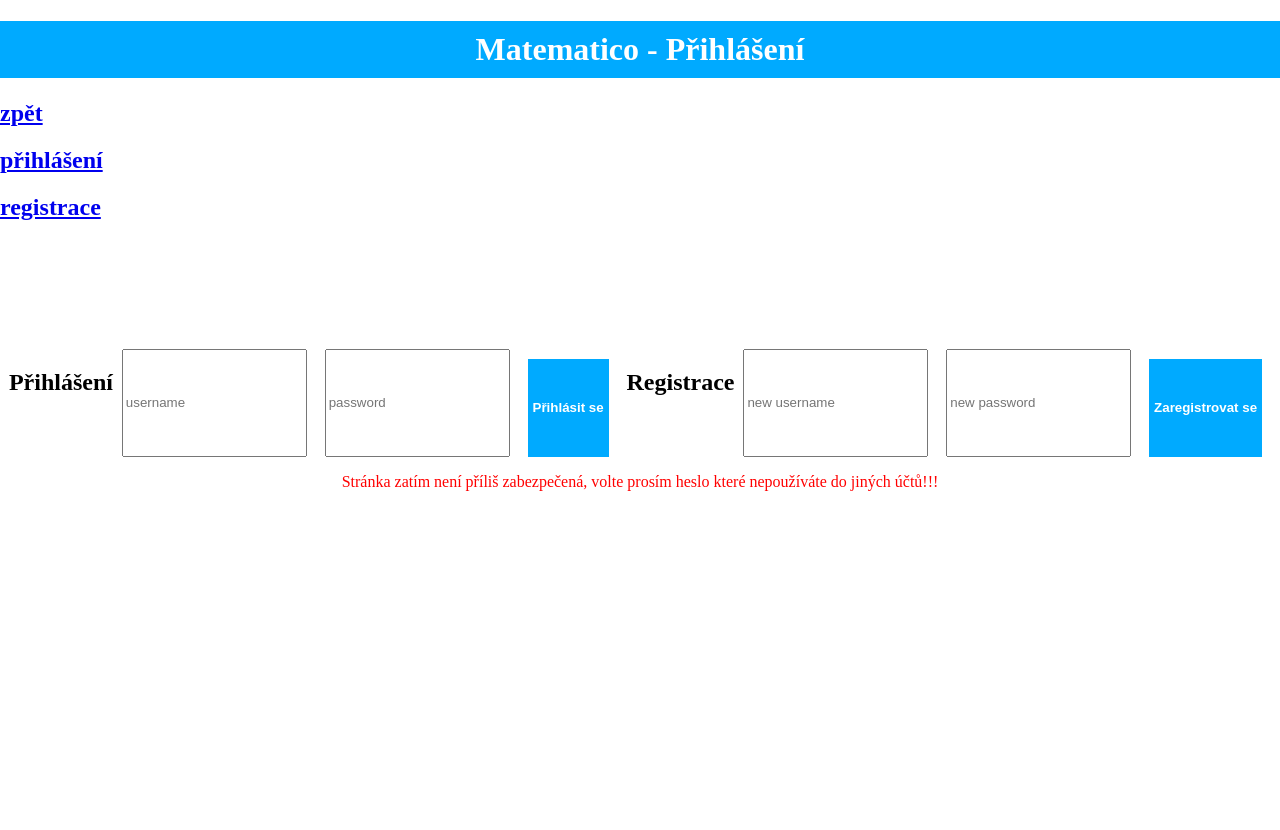
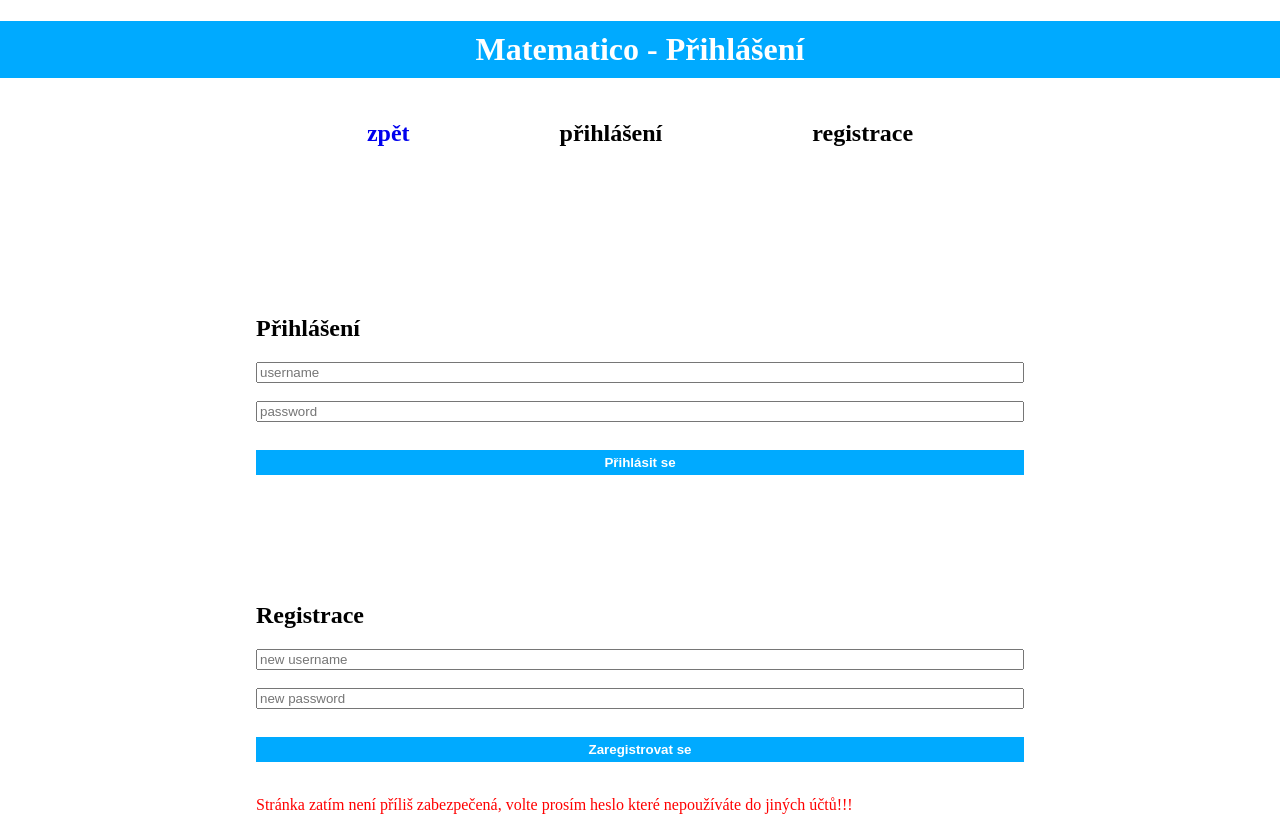
Before and after one commit to Mmac3569/matematico, a PHP site: page /login in a window 1280 px wide. Before the commit the page ends 491 px from the top, so only its background shows below. Run offline with PHP 8.4, Linux system fonts and the light colour scheme.

Commit message:
tweaked the ne style

```diff
--- a/login/index.php
+++ b/login/index.php
@@ -14,8 +14,8 @@
     </header>
     <nav>
         <a href="matematico.great-site.net"><h2 id="back">zpět</h2></a>
-        <a href="#login-header"><h2 id="multiplayer">přihlášení</h2></a>
-        <a href="#register-header"><h2 id="multiplayer">registrace</h2></a>
+        <a href="#login-header"><h2 id="login">přihlášení</h2></a>
+        <a href="#register-header"><h2 id="register">registrace</h2></a>
     </nav>
     <div id="flex-container">
         <h2 id="login-header">Přihlášení</h2>
--- a/login/styles.css
+++ b/login/styles.css
@@ -25,10 +25,33 @@ button {
 #flex-container {
     margin-top: 10%;
     display: flex;
-    flex-flow: row wrap;
-    justify-content: space-evenly;
+    flex-flow: column wrap;
+    justify-content: center;
+    padding-left: 20%;
+    padding-right: 20%;
 }
 
 body {
     margin: 0 0 0 0;
 }
+
+a {
+    text-decoration: none;
+}
+
+#login {
+    margin-left: 150px;
+    color: black;
+}
+
+#register {
+    margin-left: 150px;
+    color: black;
+}
+
+nav {
+    text-align: center;
+    display: flex;
+    flex-flow: row wrap;
+    justify-content: center;
+}
```
